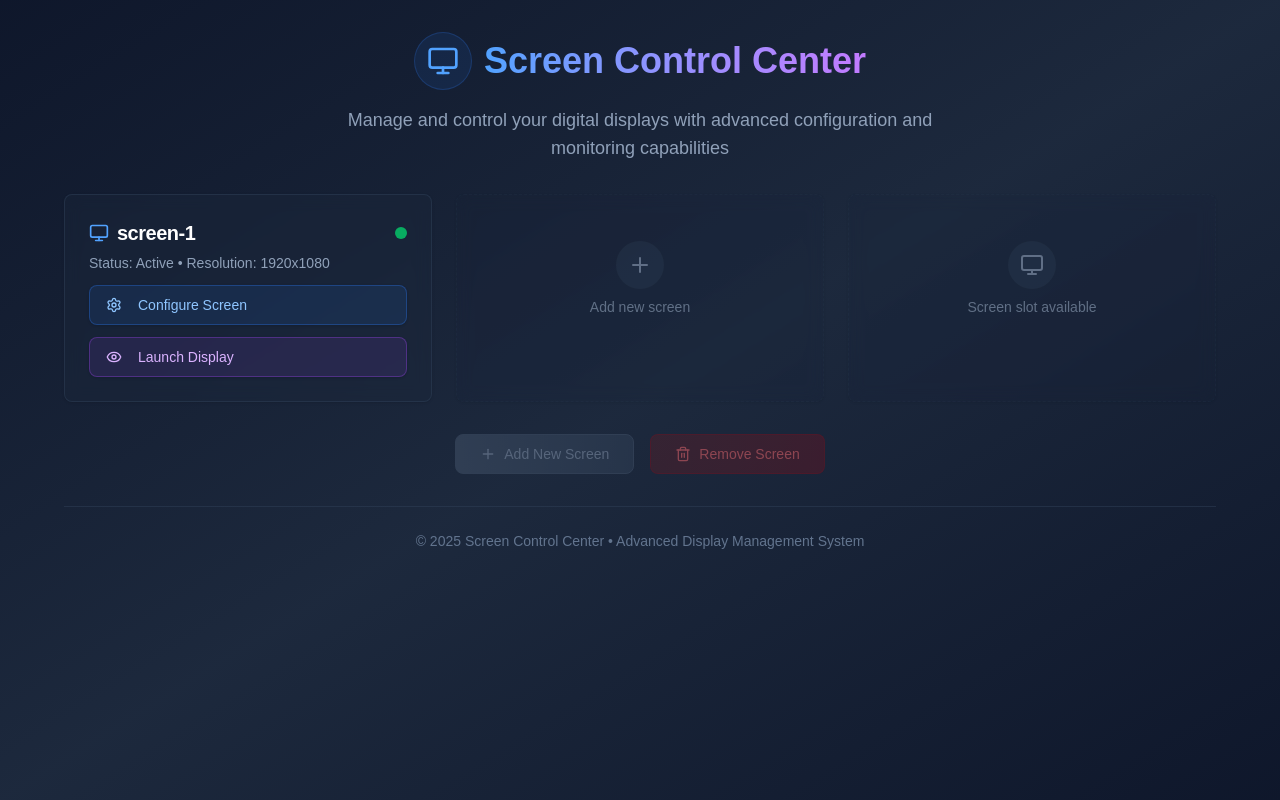
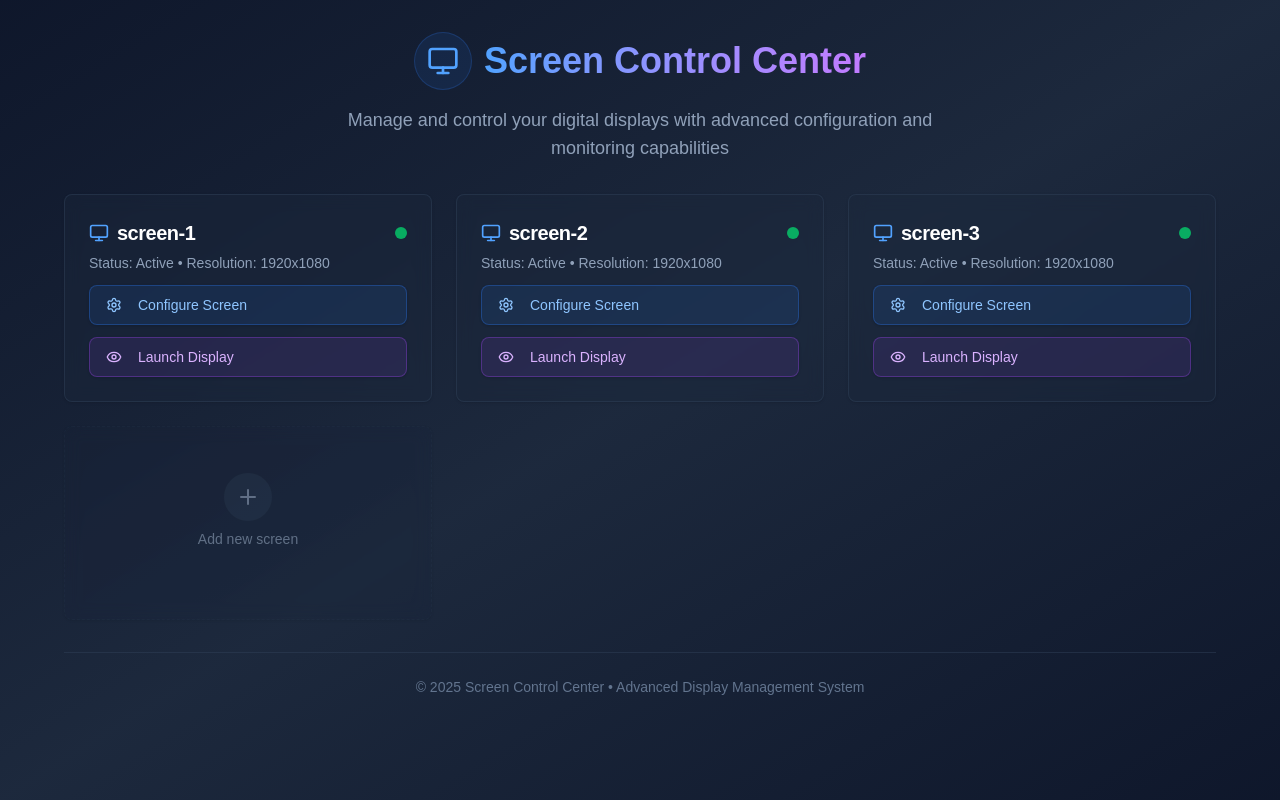
Before and after one commit to uzain123/Split-Screen-Fitness-Display, a Next.js app: page / in a window 1280 px wide. Built offline with nearby package versions, Linux system fonts and the light colour scheme.

Commit message:
done multiscreen

```diff
--- a/app/dashboard/page.js
+++ b/app/dashboard/[screenId]/page.js
@@ -1,15 +1,18 @@
 'use client';
 import { loadConfig, saveConfig } from '@/lib/config';
 import React, { useState, useEffect, useRef } from 'react';
-import { Button } from '../../components/ui/button';
+import { Button } from '../../../components/ui/button';
 import { Maximize, Monitor, Settings } from 'lucide-react';
-import VideoPlayer from '../../components/VideoPlayer';
-import ControlPanel from '../../components/ControlPanel';
-import VideoUpload from '../../components/VideoUpload';
-import FullscreenView from '../../components/FullscreenView';
-import GlobalControls from '../../components/GlobalControls';
+import VideoPlayer from '../../../components/VideoPlayer';
+import ControlPanel from '../../../components/ControlPanel';
+import VideoUpload from '../../../components/VideoUpload';
+import FullscreenView from '../../../components/FullscreenView';
+import GlobalControls from '../../../components/GlobalControls';
+import { useParams } from 'next/navigation';
+
 
 export default function Home() {
+  const { screenId } = useParams();
   const [videos, setVideos] = useState([]);
   const [assignments, setAssignments] = useState(Array(6).fill(null));
   const [isFullscreen, setIsFullscreen] = useState(false);
@@ -24,7 +27,7 @@ export default function Home() {
     const fetchData = async () => {
       try {
         const [configRes, videosRes] = await Promise.all([
-          fetch('/api/configs/screen-1'),
+          fetch(`/api/configs/${screenId}`),
           fetch('/api/videos')
         ]);
 
@@ -92,7 +95,7 @@ export default function Home() {
         console.log('✅ Saving config with delay settings:', assignments);
 
         try {
-          const res = await fetch('/api/configs/screen-1', {
+          const res = await fetch(`/api/configs/${screenId}`, {
             method: 'POST',
             headers: { 'Content-Type': 'application/json' },
             body: JSON.stringify(assignments), // This now includes delayDuration and delayText
--- a/app/page.js
+++ b/app/page.js
@@ -1,15 +1,15 @@
 'use client';
 import { Button } from '@/components/ui/button';
 import { Card, CardContent, CardHeader, CardTitle } from '@/components/ui/card';
-import { Monitor, Settings, Eye, Plus, Trash2, Activity } from 'lucide-react';
+import { Monitor, Settings, Eye, Plus, Trash2 } from 'lucide-react';
+
+const screenIds = ['screen-1', 'screen-2', 'screen-3'];
 
 export default function ScreenControlPanel() {
-  const screenId = 'screen-1';
-
   return (
     <main className="min-h-screen bg-gradient-to-br from-slate-900 via-slate-800 to-slate-900 p-8">
       <div className="max-w-6xl mx-auto space-y-8">
-        {/* Header Section */}
+        {/* Header */}
         <div className="text-center space-y-4">
           <div className="flex items-center justify-center gap-3 mb-4">
             <div className="p-3 bg-blue-500/10 rounded-full border border-blue-500/20">
@@ -24,18 +24,20 @@ export default function ScreenControlPanel() {
           </p>
         </div>
 
-
-
-        {/* Screen Cards Grid */}
+        {/* Grid of Screens */}
         <div className="grid grid-cols-1 md:grid-cols-2 lg:grid-cols-3 gap-6">
-          <Card className="bg-slate-800/40 backdrop-blur-sm border-slate-700/50 hover:border-slate-600/50 transition-all duration-300 hover:shadow-xl hover:shadow-blue-500/10 group">
+          {screenIds.map((screenId) => (
+            <Card
+              key={screenId}
+              className="bg-slate-800/40 backdrop-blur-sm border-slate-700/50 hover:border-slate-600/50 transition-all duration-300 hover:shadow-xl hover:shadow-blue-500/10 group"
+            >
               <CardHeader className="pb-3">
                 <div className="flex items-center justify-between">
                   <CardTitle className="text-xl font-semibold text-white flex items-center gap-2">
                     <Monitor className="h-5 w-5 text-blue-400" />
                     {screenId}
                   </CardTitle>
-                <div className="w-3 h-3 bg-green-400 rounded-full animate-pulse"></div>
+                  <div className="w-3 h-3 bg-green-400 rounded-full animate-pulse" />
                 </div>
                 <p className="text-sm text-slate-400">Status: Active • Resolution: 1920x1080</p>
               </CardHeader>
@@ -43,20 +45,8 @@ export default function ScreenControlPanel() {
                 <div className="flex flex-col gap-3">
                   <Button
                     variant="ghost"
-                  className="
-                    group/btn w-full justify-start
-                    text-blue-300 hover:text-blue-200
-                    font-medium px-4 py-3
-                    border border-blue-500/30 hover:border-blue-400/50
-                    rounded-lg
-                    bg-blue-500/10 hover:bg-blue-500/20
-                    transition-all duration-200 ease-in-out
-                    shadow-sm hover:shadow-md hover:shadow-blue-500/20
-                    transform hover:scale-[1.02]
-                  "
-                  onClick={() =>
-                    window.open(`/dashboard?screen=${screenId}`, '_blank')
-                  }
+                    className="group/btn w-full justify-start text-blue-300 hover:text-blue-200 font-medium px-4 py-3 border border-blue-500/30 hover:border-blue-400/50 rounded-lg bg-blue-500/10 hover:bg-blue-500/20 transition-all duration-200 ease-in-out shadow-sm hover:shadow-md hover:shadow-blue-500/20 transform hover:scale-[1.02]"
+                    onClick={() => window.open(`/dashboard/${screenId}`, '_blank')}
                   >
                     <Settings className="h-4 w-4 mr-2 group-hover/btn:rotate-90 transition-transform duration-200" />
                     Configure Screen
@@ -64,19 +54,9 @@ export default function ScreenControlPanel() {
 
                   <Button
                     variant="ghost"
-                  className="
-                    group/btn w-full justify-start
-                    text-purple-300 hover:text-purple-200
-                    font-medium px-4 py-3
-                    border border-purple-500/30 hover:border-purple-400/50
-                    rounded-lg
-                    bg-purple-500/10 hover:bg-purple-500/20
-                    transition-all duration-200 ease-in-out
-                    shadow-sm hover:shadow-md hover:shadow-purple-500/20
-                    transform hover:scale-[1.02]
-                  "
+                    className="group/btn w-full justify-start text-purple-300 hover:text-purple-200 font-medium px-4 py-3 border border-purple-500/30 hover:border-purple-400/50 rounded-lg bg-purple-500/10 hover:bg-purple-500/20 transition-all duration-200 ease-in-out shadow-sm hover:shadow-md hover:shadow-purple-500/20 transform hover:scale-[1.02]"
                     onClick={() =>
-                    window.open(`/dashboard?screen=${screenId}&fullscreen=true`, '_blank')
+                      window.open(`/dashboard/${screenId}?fullscreen=true`, '_blank')
                     }
                   >
                     <Eye className="h-4 w-4 mr-2 group-hover/btn:scale-110 transition-transform duration-200" />
@@ -85,8 +65,9 @@ export default function ScreenControlPanel() {
                 </div>
               </CardContent>
             </Card>
+          ))}
 
-          {/* Placeholder cards for future screens */}
+          {/* Add new screen (placeholder) */}
           <Card className="bg-slate-800/20 backdrop-blur-sm border-slate-700/30 border-dashed hover:border-slate-600/50 transition-all duration-300 opacity-60">
             <CardContent className="flex items-center justify-center h-48">
               <div className="text-center space-y-2">
@@ -97,64 +78,6 @@ export default function ScreenControlPanel() {
               </div>
             </CardContent>
           </Card>
-
-          <Card className="bg-slate-800/20 backdrop-blur-sm border-slate-700/30 border-dashed hover:border-slate-600/50 transition-all duration-300 opacity-60">
-            <CardContent className="flex items-center justify-center h-48">
-              <div className="text-center space-y-2">
-                <div className="w-12 h-12 bg-slate-700/50 rounded-full flex items-center justify-center mx-auto">
-                  <Monitor className="h-6 w-6 text-slate-400" />
-                </div>
-                <p className="text-slate-400 text-sm">Screen slot available</p>
-              </div>
-            </CardContent>
-          </Card>
-        </div>
-
-        {/* Action Buttons */}
-        <div className="flex flex-wrap gap-4 justify-center">
-          <Button
-            variant="default"
-            className="
-              opacity-50 cursor-not-allowed
-              bg-gradient-to-r from-slate-600 to-slate-700
-              hover:from-slate-600 hover:to-slate-700
-              text-slate-400 hover:text-slate-400
-              border border-slate-600
-              rounded-lg
-              px-6 py-3
-              font-medium
-              shadow-none
-              transform-none
-              transition-none
-              flex items-center gap-2
-            "
-            disabled
-          >
-            <Plus className="h-4 w-4" />
-            Add New Screen
-          </Button>
-
-          <Button
-            variant="destructive"
-            className="
-              opacity-50 cursor-not-allowed
-              bg-gradient-to-r from-red-900/50 to-red-800/50
-              hover:from-red-900/50 hover:to-red-800/50
-              text-red-400 hover:text-red-400
-              border border-red-800/50
-              rounded-lg
-              px-6 py-3
-              font-medium
-              shadow-none
-              transform-none
-              transition-none
-              flex items-center gap-2
-            "
-            disabled
-          >
-            <Trash2 className="h-4 w-4" />
-            Remove Screen
-          </Button>
         </div>
 
         {/* Footer */}
--- a/lib/config.js
+++ b/lib/config.js
@@ -1,6 +1,8 @@
 // lib/config.js
 
 export const CONFIG_KEY = 'screenConfigs';
+
+
 
 export function loadConfig(screenId = 'screen-1') {
   if (typeof window === 'undefined') return Array(6).fill(null); // SSR safe
```
Also changed, not shown: app/api/configs/[screenId]/route.js (renamed from app/api/configs/screen-1/route.js). Lines whose indentation alone changed are shown as unchanged.
